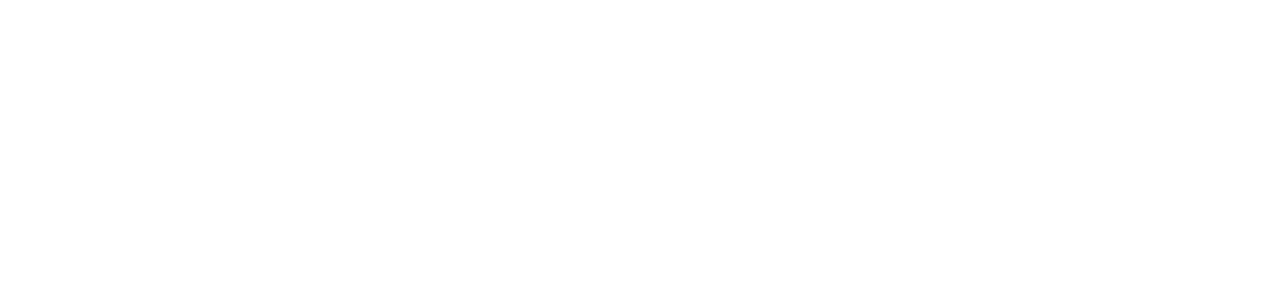
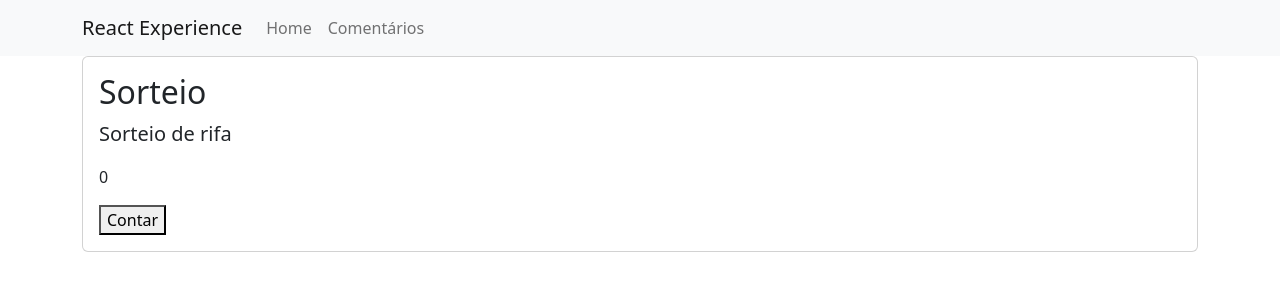
Before and after one commit to obrunodev/django-jspdf, a React (Vite) app: page /sorteio in a window 1280 px wide. Before the commit this address had no page. Shown: the top 300 px of the page. Built offline with nearby package versions, Linux system fonts and the light colour scheme.

Commit message:
feat: useState no componente de sorteio

```diff
--- a/src/Routes.jsx
+++ b/src/Routes.jsx
@@ -5,6 +5,7 @@
 } from 'react-router-dom';
 import { Comments } from './pages/Comments';
 import { Home } from './pages/Home';
+import { Sorteio } from './pages/Sorteio';
 
 export function AppRoutes() {
   return (
@@ -12,6 +13,7 @@
       <Routes>
         <Route path='/' element={<Home />}></Route>
         <Route path='/comments' element={<Comments />}></Route>
+        <Route path='/sorteio' element={<Sorteio />}></Route>
       </Routes>
     </Router>
   )
--- /dev/null
+++ b/src/pages/Sorteio/Sorteio.jsx
@@ -0,0 +1,14 @@
+import { SorteioCard } from "./components/SorteioCard";
+import { Heading } from "../../components/Heading";
+import { Container } from "react-bootstrap";
+
+export function Sorteio() {
+  return (
+    <>
+      <Heading />
+      <Container>
+        <SorteioCard />
+      </Container>
+    </>
+  )
+}
--- /dev/null
+++ b/src/pages/Sorteio/components/SorteioCard/SorteioCard.jsx
@@ -0,0 +1,28 @@
+import { useState } from "react";
+import { Card } from "react-bootstrap"
+
+export function SorteioCard() {
+  const [number, setNumber] = useState(0);
+  const sortear = () => {
+    // TODO Criar método que faz 10 sorteios de números antes de definir.
+    let min = Math.ceil(1);
+    let max = Math.floor(50);
+    setNumber(number => Math.floor(Math.random() * (max - min) + min));
+    setTimeout(() => {
+      for (let index = 0; index < 10; index++) {
+        setNumber(number => Math.floor(Math.random() * (max - min) + min));
+      }
+    }, 500);
+  }
+
+  return (
+    <Card>
+      <Card.Body>
+        <h2>Sorteio</h2>
+        <p className="lead">Sorteio de rifa</p>
+        <p>{ number }</p>
+        <button onClick={sortear}>Contar</button>
+      </Card.Body>
+    </Card>
+  )
+}
--- /dev/null
+++ b/src/pages/Sorteio/components/SorteioCard/index.js
@@ -0,0 +1 @@
+export * from './SorteioCard';
--- /dev/null
+++ b/src/pages/Sorteio/index.js
@@ -0,0 +1 @@
+export * from './Sorteio';
```
